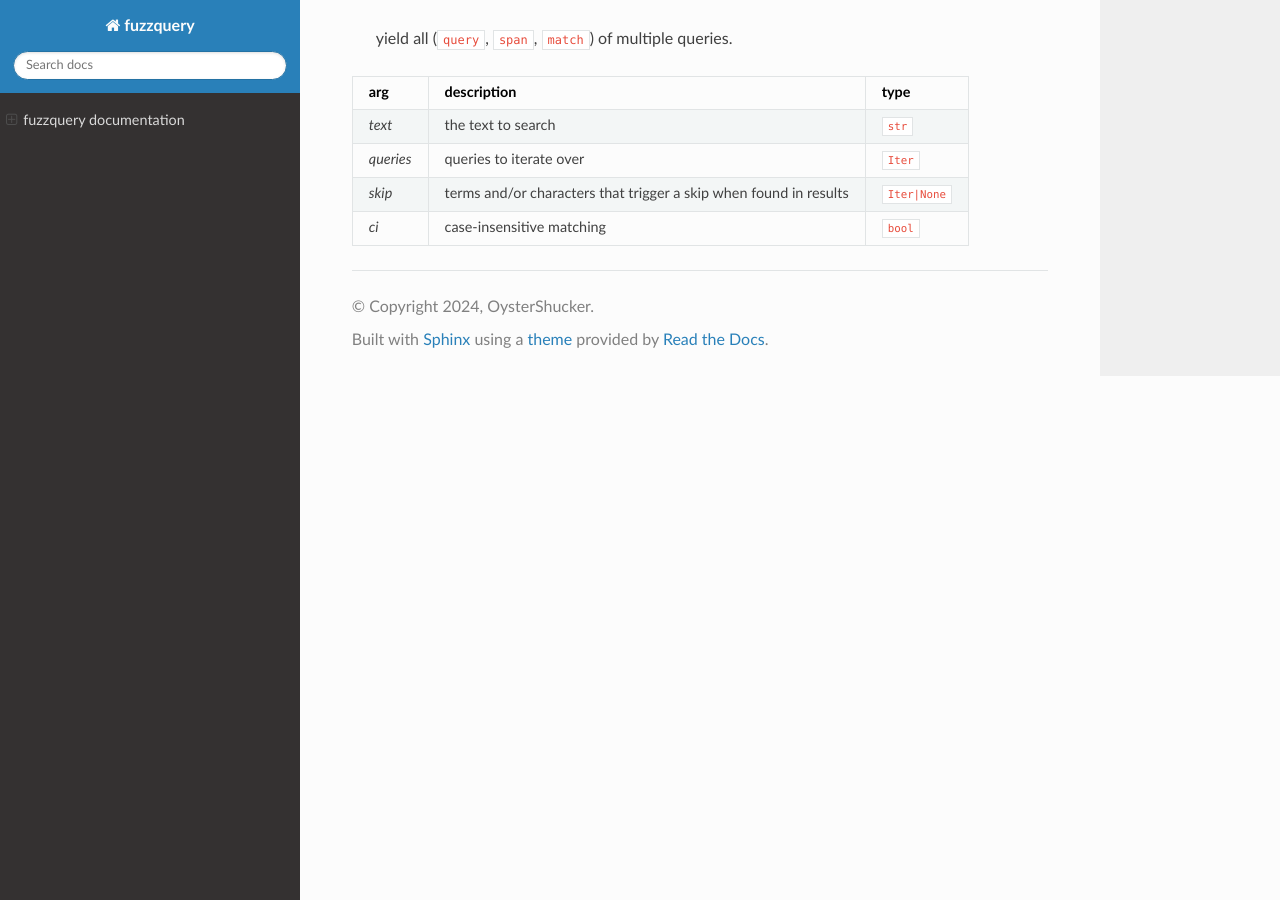
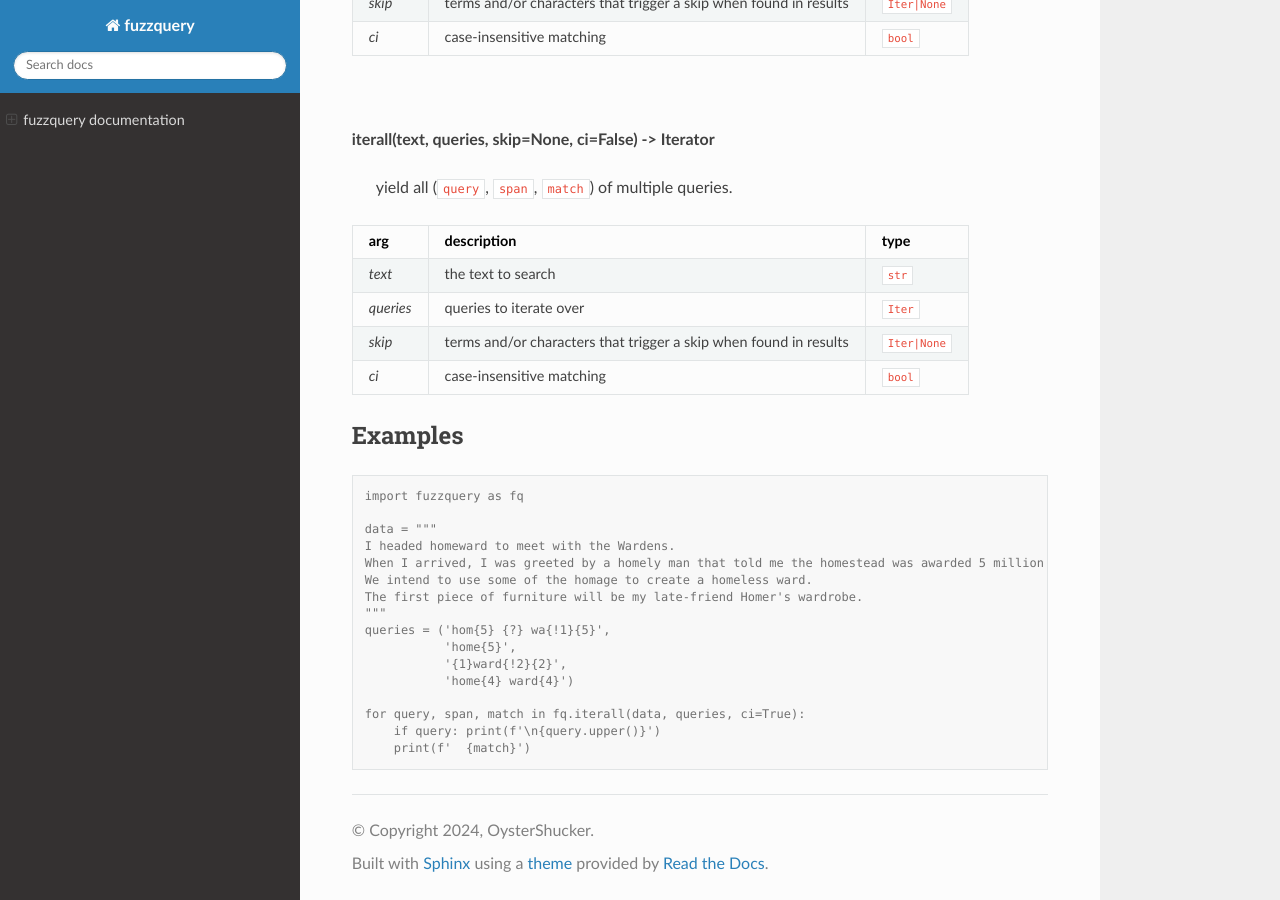
Before and after one commit to OneMadGypsy/fuzzquery, a Sphinx documentation site: the page built from docs/source/index.rst, in a window 1280 px wide and 900 px high, scrolled down 1406 px. Built offline with Sphinx 7.4.7 and the Read the Docs theme 2.0.0, drawn with Linux system fonts in a browser that asks for light colours; some of the changed text lies outside the part shown.

Commit message:
Update index.rst

```diff
--- a/docs/source/index.rst
+++ b/docs/source/index.rst
@@ -1,11 +1,15 @@
 fuzzquery documentation
 =======================
 
-**fuzzquery** is a lightweight package for fuzzy word/phrase searches in a body of text. A token_system_. is used to represent unknown/fuzzy data.
-changed
+**fuzzquery** is a lightweight package for fuzzy word/phrase searches in a body of text. A token system is used to represent unknown/fuzzy data.
 
+Installation
+------------
 
-.. _token_system:
+To install ``fuzzquery`` and it's ``regex`` depencency, open a terminal and input:
+
+``pip install fuzzquery``
+
 
 Tokens
 ------
@@ -26,8 +30,8 @@
 
 Interface
 ---------
-  **note:**
-    ``list|tuple|set`` is aliased as ``Iter`` to simplify documentation. There is no ``Iter`` type in the ``fuzzquery`` package.
+**note:**
+  ``list|tuple|set`` is aliased as ``Iter`` to simplify documentation. There is no ``Iter`` type in the ``fuzzquery`` package.
 
 |
 
@@ -82,3 +86,26 @@
 +-----------+-------------------------------------------------------------------+----------------+
 |*ci*       | case-insensitive matching                                         | ``bool``       |
 +-----------+-------------------------------------------------------------------+----------------+
+
+
+Examples
+--------
+
+.. code-block:: console
+
+  import fuzzquery as fq
+
+  data = """
+  I headed homeward to meet with the Wardens.
+  When I arrived, I was greeted by a homely man that told me the homestead was awarded 5 million dollars.
+  We intend to use some of the homage to create a homeless ward.
+  The first piece of furniture will be my late-friend Homer's wardrobe.
+  """
+  queries = ('hom{5} {?} wa{!1}{5}',
+             'home{5}',
+             '{1}ward{!2}{2}',
+             'home{4} ward{4}')
+
+  for query, span, match in fq.iterall(data, queries, ci=True):
+      if query: print(f'\n{query.upper()}')
+      print(f'  {match}')
```
